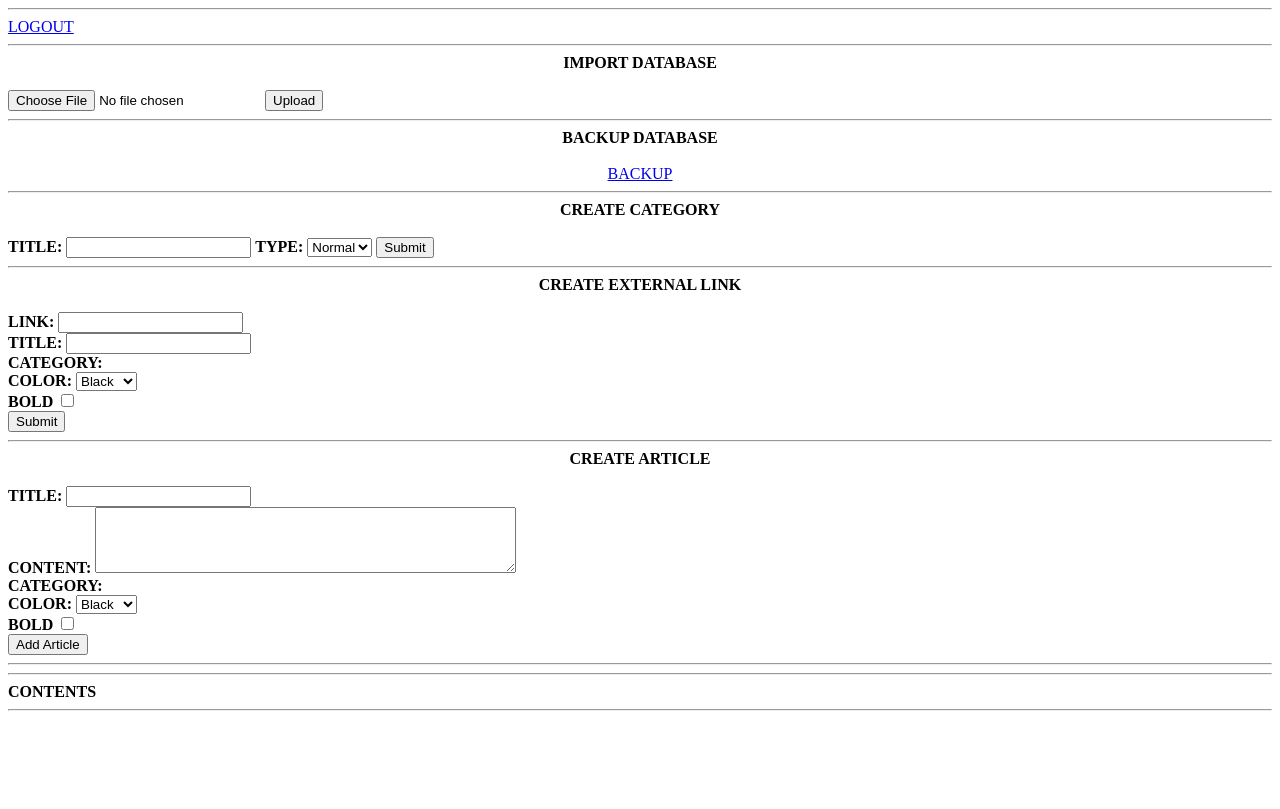
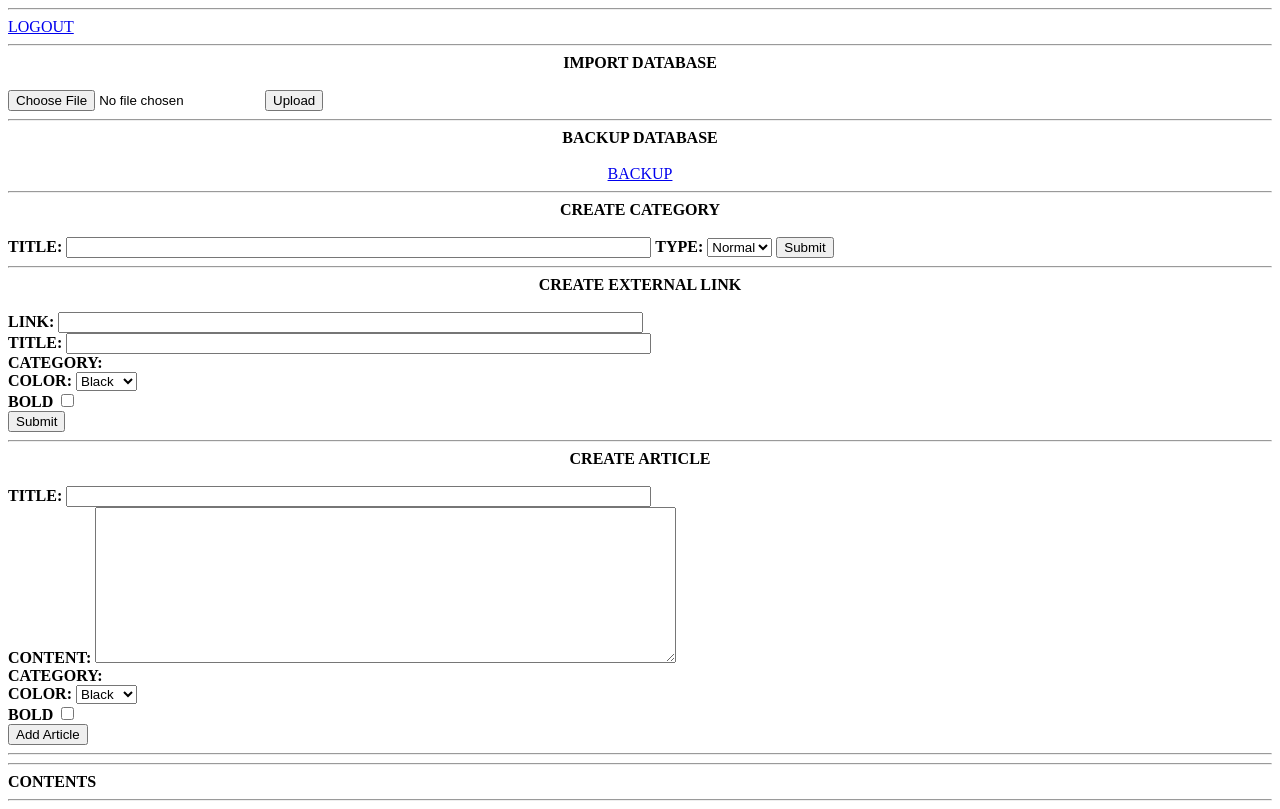
Before and after one commit to zosko/nodecms, a website: page views/admin.html in a window 1280 px wide. Drawn offline with nearby package versions, Linux system fonts and the light colour scheme; no server answers.

Commit message:
Update admin.html

```diff
--- a/views/admin.html
+++ b/views/admin.html
@@ -24,7 +24,7 @@
     <hr />
     <center><b>CREATE CATEGORY</b></center><br />
   <form id="form_category" action="">
-    <b>TITLE:</b> <input type="text" name="category_title" id="category_title">
+    <b>TITLE:</b> <input type="text" name="category_title" id="category_title" size="70">
     <b>TYPE:</b> <select id="category_type">
     <option value="1">Normal</option>
     <option value="2">List</option>
@@ -35,8 +35,8 @@
     <hr />
     <center><b>CREATE EXTERNAL LINK</b></center><br />
   <form id="form_news" action="">
-    <b>LINK:</b> <input type="text" name="news_link" id="news_link"> <br />
-    <b>TITLE:</b> <input type="text" name="news_title" id="news_title"><br />
+    <b>LINK:</b> <input type="text" name="news_link" id="news_link" size="70"> <br />
+    <b>TITLE:</b> <input type="text" name="news_title" id="news_title" size="70"><br />
     <b>CATEGORY:</b> <span id="news_category" name="news_category"></span><br />
     <b>COLOR:</b> <select id="news_style" name="news_style">
     <option value="1">Black</option>
@@ -51,8 +51,8 @@
     <hr />
     <center><b>CREATE ARTICLE</b></center><br />
   <form id="form_article" action="">
-    <b>TITLE:</b> <input type="text" id="article_title"><br />
-    <b>CONTENT:</b> <textarea id="article_content" rows="4" cols="50"></textarea><br />
+    <b>TITLE:</b> <input type="text" id="article_title" size="70"><br />
+    <b>CONTENT:</b> <textarea id="article_content" rows="10" cols="70"></textarea><br />
     <b>CATEGORY:</b> <span id="article_category"></span><br />
     <b>COLOR:</b> <select id="article_style"><br />
     <option value="1">Black</option>
```
